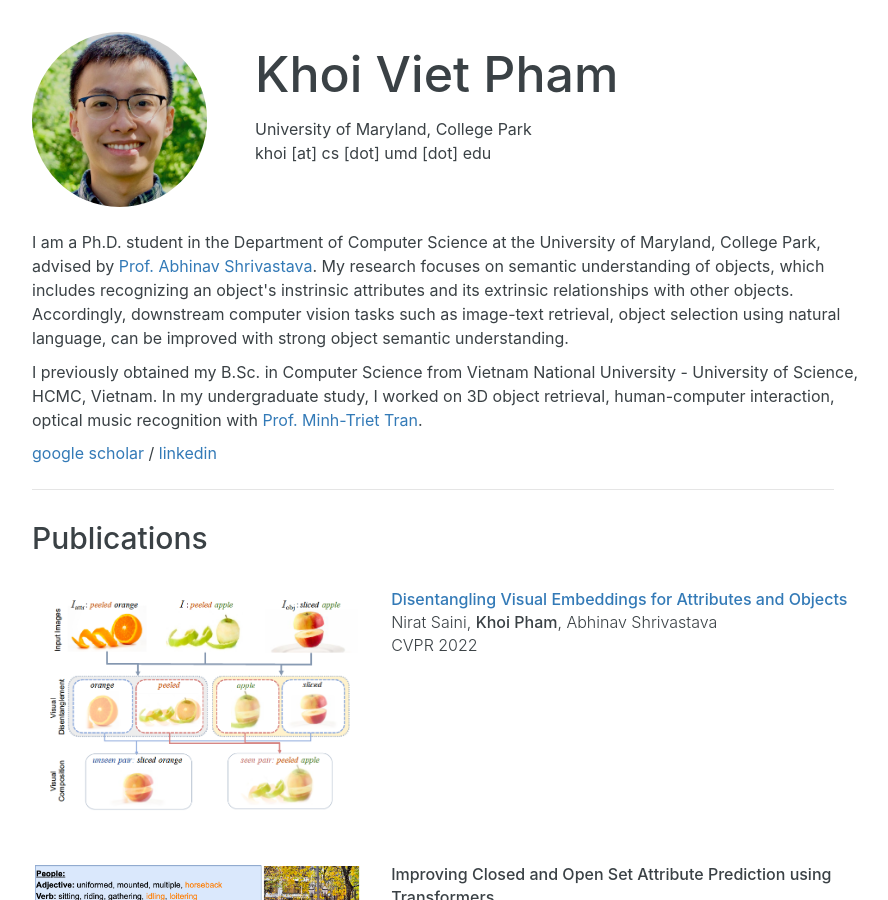
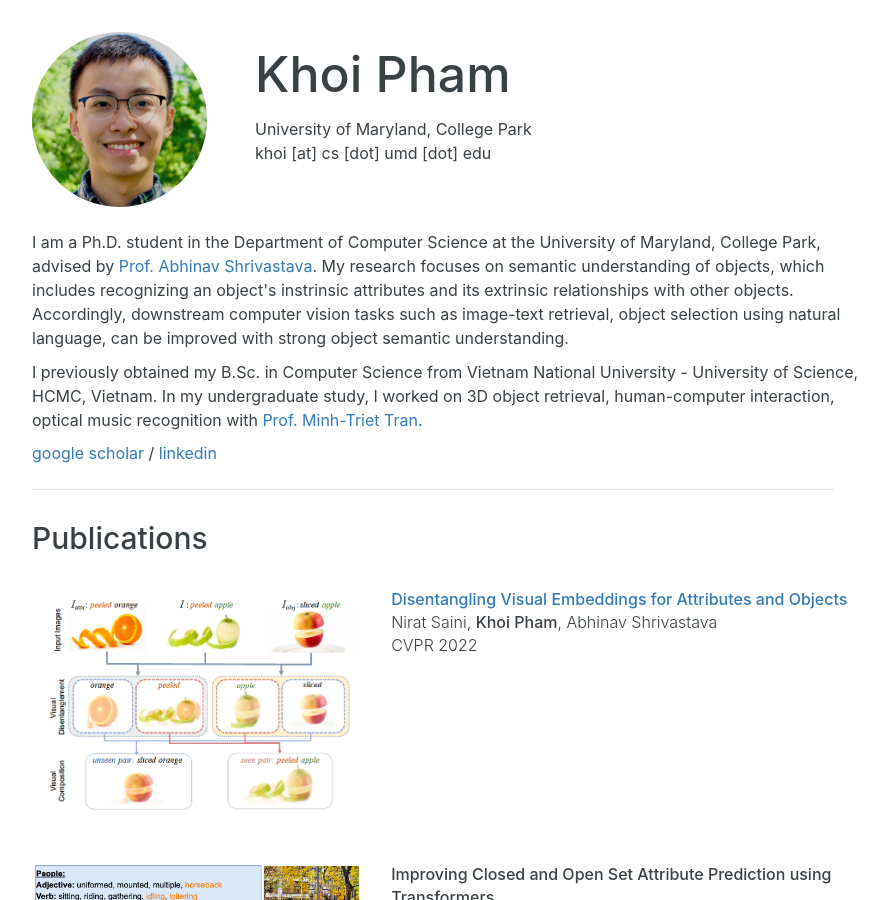
Before and after one commit to vkhoi/vkhoi.github.io, a Jekyll site: the page built from index.html, in a window 1280 px wide and 900 px high. Shown: the whole window, without its empty margins (192-1080 px from the left). Built offline with Jekyll 4.4.1, drawn with Linux system fonts in a browser that asks for light colours; nearby versions of some CDN libraries.

Commit message:
update name

```diff
--- a/_includes/header.html
+++ b/_includes/header.html
@@ -5,7 +5,7 @@
 		</div>
 		<div class="col-sm-9">
 			<a href="/">
-				<h1 class="font-bold title">Khoi Viet Pham</h1>
+				<h1 class="font-bold title">Khoi Pham</h1>
 			</a>
 			<p>
 				<span>University of Maryland, College Park</span>
```
